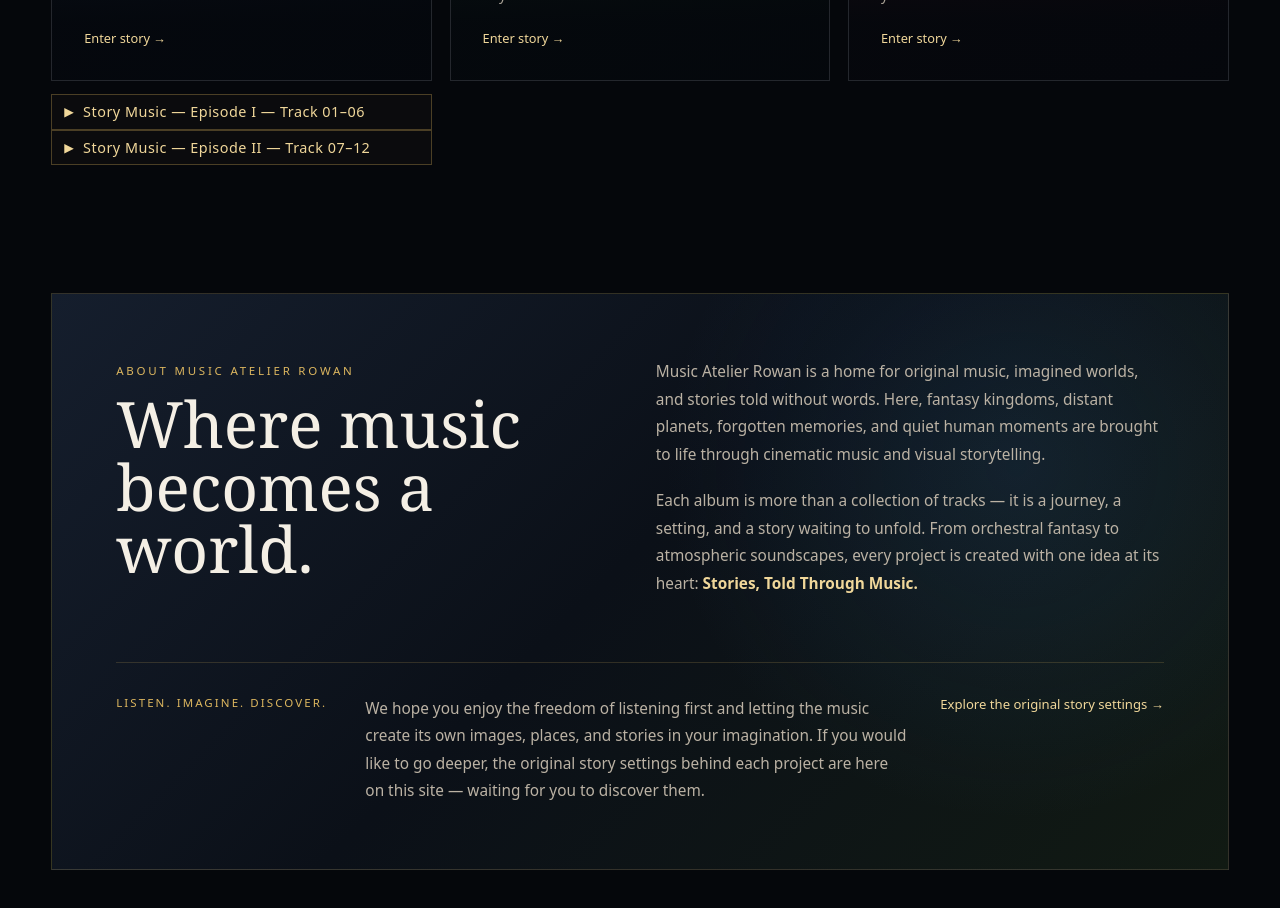
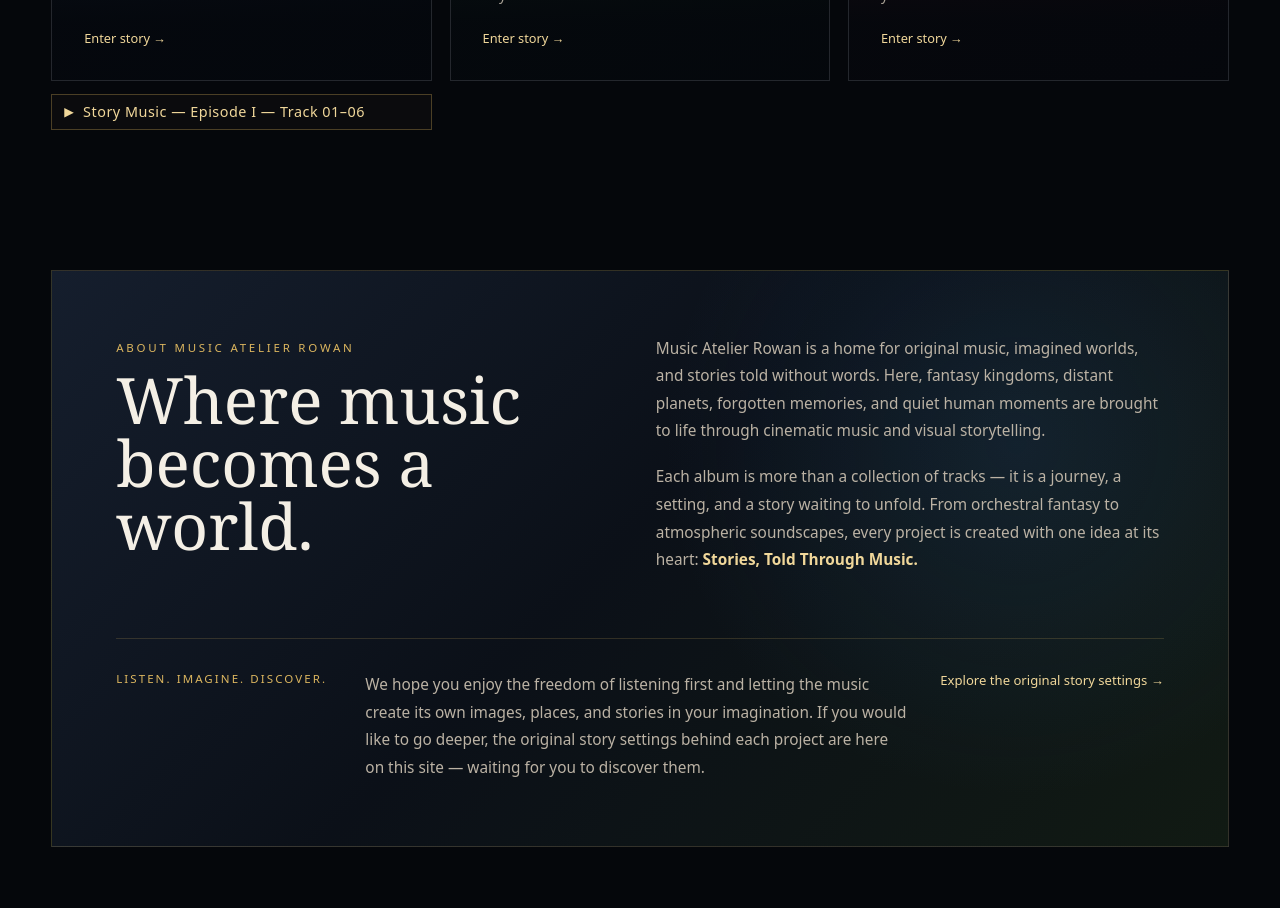
Before and after one commit to JackJackStudio/music-atelier-rowan, a Next.js app: page / in a window 1280 px wide. Shown: the part 1580-2488 px from the top of the page. Built offline with nearby package versions, Linux system fonts and the light colour scheme.

Commit message:
Prepare pre-Episode II PROD version: remove Episode II YouTube link

```diff
--- a/src/app/page.tsx
+++ b/src/app/page.tsx
@@ -69,9 +69,6 @@ export default function Home() {
                   <AnalyticsLink href="https://youtu.be/aufR8Y0sHTs" target="_blank" rel="noopener noreferrer" eventName="listen_soundtrack" params={{ kingdom: "aurelia", episode: 1, tracks: "01-06", language: "en", source: "homepage", platform: "youtube" }}>
                     <span>▶</span> Story Music — Episode I — Track 01–06
                   </AnalyticsLink>
-                  <AnalyticsLink href="https://youtu.be/bf-5DsIqcGE" target="_blank" rel="noopener noreferrer" eventName="listen_soundtrack" params={{ kingdom: "aurelia", episode: 2, tracks: "07-12", language: "en", source: "homepage", platform: "youtube" }}>
-                    <span>▶</span> Story Music — Episode II — Track 07–12
-                  </AnalyticsLink>
                 </div>
               )}
             </div>
```
